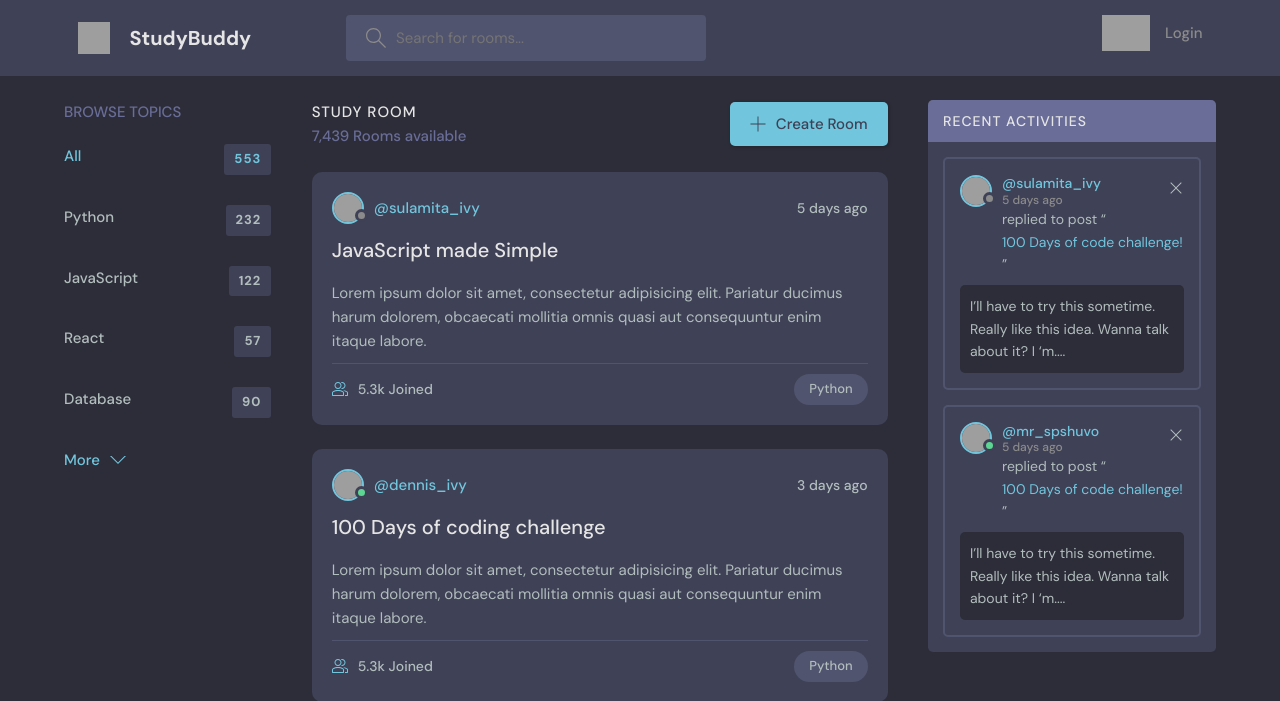
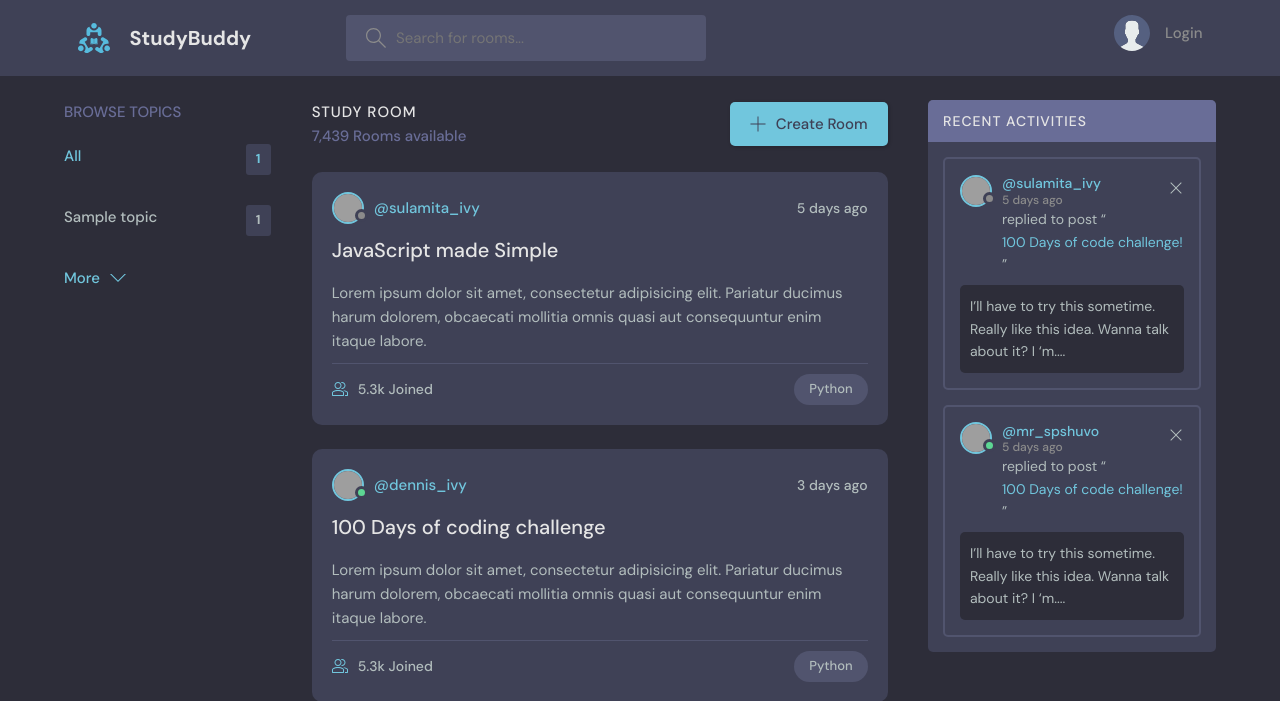
Before and after one commit to DeaaTH65/Study_Buddy, a Django app: page / in a window 1280 px wide. Shown: the top 701 px of the page. Run offline with Django 4.2, Linux system fonts and the light colour scheme; tables that the repository leaves empty hold one stand-in row (values such as "Sample post"); grey boxes are pictures that could not be loaded.

Commit message:
topic design

```diff
--- a/base/templates/base/home.html
+++ b/base/templates/base/home.html
@@ -6,35 +6,8 @@
   <main class="layout layout--3">
     <div class="container">
         <!-- Topics Start -->
-        <div class="topics">
-          <div class="topics__header">
-            <h2>Browse Topics</h2>
-          </div>
-          <ul class="topics__list">
-            <li>
-              <a href="/" class="active">All <span>553</span></a>
-            </li>
-            <li>
-              <a href="/">Python <span>232</span></a>
-            </li>
-            <li>
-              <a href="/">JavaScript <span>122</span></a>
-            </li>
-            <li>
-              <a href="/">React <span>57</span></a>
-            </li>
-            <li>
-              <a href="/">Database <span>90</span></a>
-            </li>
-          </ul>
-          <a class="btn btn--link" href="topics.html">
-            More
-            <svg version="1.1" xmlns="http://www.w3.org/2000/svg" width="32" height="32" viewBox="0 0 32 32">
-              <title>chevron-down</title>
-              <path d="M16 21l-13-13h-3l16 16 16-16h-3l-13 13z"></path>
-            </svg>
-          </a>
-        </div>
+        {% include "base/topics_component.html" %}
+
         <!-- Topics End -->
 
         <!-- Room List Start -->
--- a/base/templates/base/topics_component.html
+++ b/base/templates/base/topics_component.html
@@ -1,13 +1,23 @@
-
-
-<h3>Browse Topics</h3>
-        <hr/>
-        <div>
-            <a href="{% url 'home' %}">All</a>
-        </div>
-
-        {% for topic in topics %}
-        <div>
-            <a href="{% url 'home' %}?q={{topic.name}}">{{topic.name}}</a>
-        </div>
-        {% endfor %}
+<div class="topics">
+    <div class="topics__header">
+      <h2>Browse Topics</h2>
+    </div>
+    <ul class="topics__list">
+      <li>
+        <a href="{% url 'home' %}" class="active">All <span>{{topics.count}}</span></a>
+      </li>
+      {% for topic in topics %}
+        <li>
+            <a href="{% url 'home' %}?q={{topic.name}}">{{topic.name}} <span>{{topic.room_set.all.count}}</span></a>
+        </li>
+      {% endfor %}
+      <li>
+    </ul>
+    <a class="btn btn--link" href="topics.html">
+      More
+      <svg version="1.1" xmlns="http://www.w3.org/2000/svg" width="32" height="32" viewBox="0 0 32 32">
+        <title>chevron-down</title>
+        <path d="M16 21l-13-13h-3l16 16 16-16h-3l-13 13z"></path>
+      </svg>
+    </a>
+</div>
--- a/templates/navbar.html
+++ b/templates/navbar.html
@@ -1,7 +1,9 @@
+{% load static %}
+
 <header class="header header--loggedIn">
     <div class="container">
       <a href="{% url 'home' %}" class="header__logo">
-        <img src="assets/logo.svg" />
+        <img src="{% static 'images/logo.svg' %}" />
         <h1>StudyBuddy</h1>
       </a>
       <form class="header__search" method="GET" action="{% url 'home' %}">
@@ -37,7 +39,7 @@
         {% else %}
             <!-- Not Logged In -->
             <a href="{% url 'login' %}">
-            <img src="./assets/avatar.svg" />
+            <img src="{% static 'images/avatar.svg' %}" />
             <p>Login</p>
             </a>
         {% endif %}
```
Also changed, not shown: static/images/avatar.svg (added), static/images/favicon.ico (added), static/images/icons/add.svg (added), static/images/icons/arrow-left.svg (added), static/images/icons/chevron-down.svg (added), static/images/icons/delete.svg (added), static/images/icons/edit.svg (added), static/images/icons/ellipsis-horizontal.svg (added), static/images/icons/ellipsis-vertical.svg (added), static/images/icons/lock.svg (added), static/images/icons/remove.svg (added), static/images/icons/search.svg (added), static/images/icons/sign-out.svg (added), static/images/icons/tools.svg (added), 3 more files.
